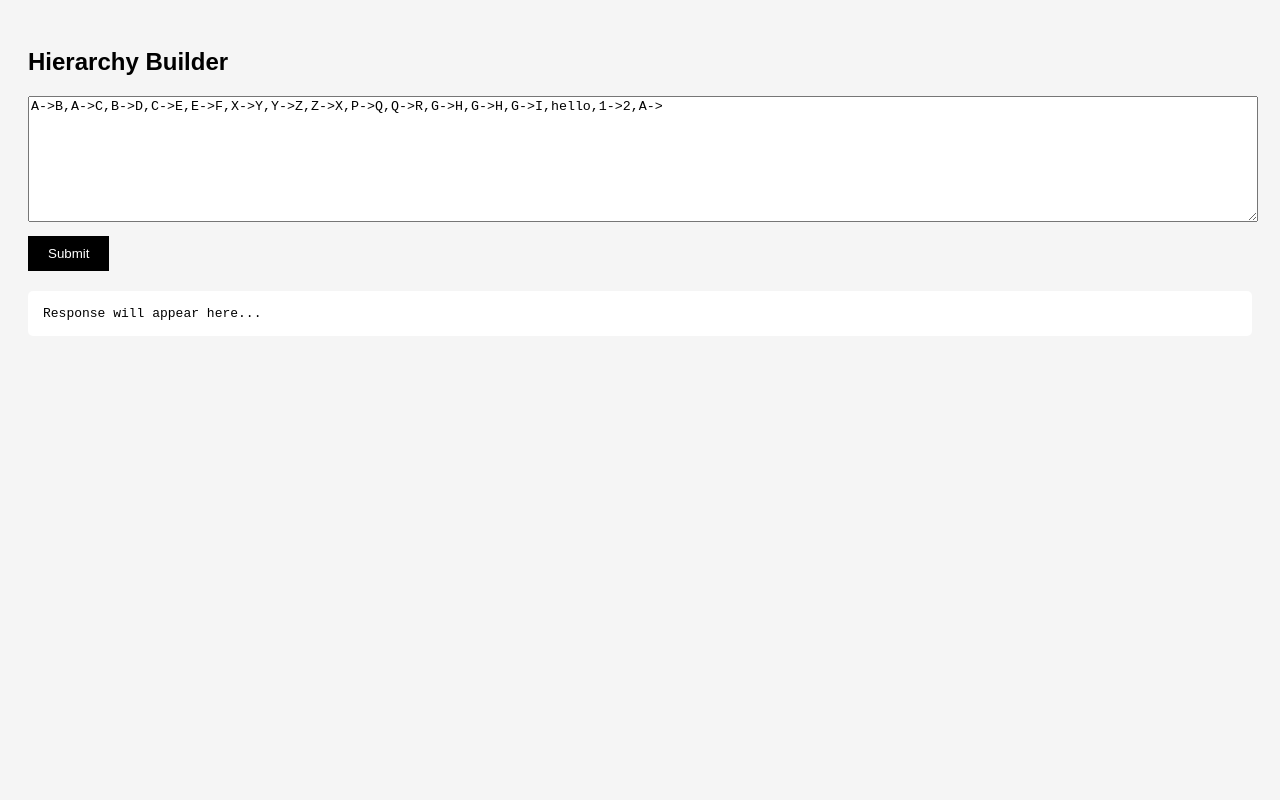
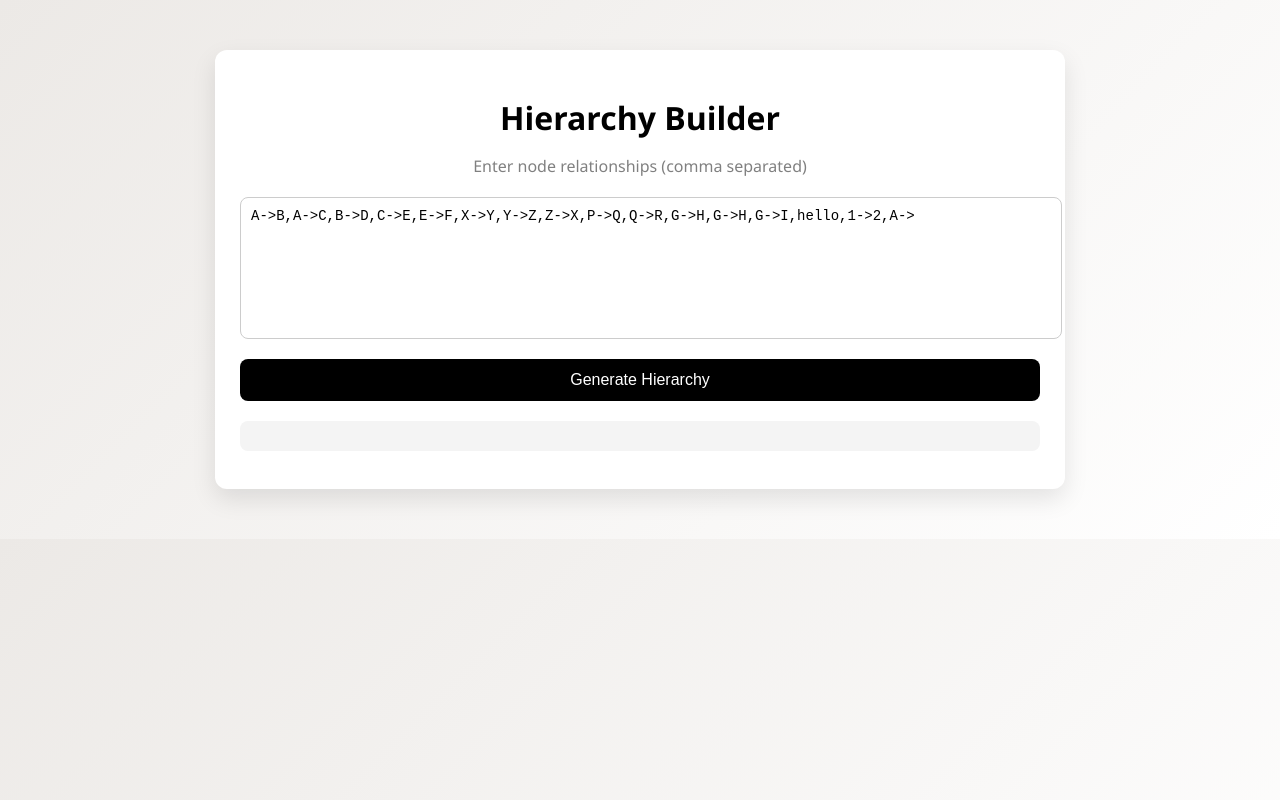
Before and after one commit to vaishnavi-3448/bajaj-fsd, a website: page index.html in a window 1280 px wide. Drawn offline with Linux system fonts and the light colour scheme.

Commit message:
Updated UI

```diff
--- a/index.html
+++ b/index.html
@@ -1,51 +1,28 @@
 <!DOCTYPE html>
 <html>
 <head>
-    <title>Bajaj Hierarchy Tool</title>
-    <style>
-        body {
-            font-family: Arial;
-            padding: 20px;
-            background: #f5f5f5;
-        }
-        textarea {
-            width: 100%;
-            height: 120px;
-            margin-bottom: 10px;
-        }
-        button {
-            padding: 10px 20px;
-            background: black;
-            color: white;
-            border: none;
-            cursor: pointer;
-        }
-        button:hover {
-            background: #333;
-        }
-        pre {
-            background: white;
-            padding: 15px;
-            margin-top: 20px;
-            border-radius: 5px;
-            overflow-x: auto;
-        }
-    </style>
+    <title>Hierarchy Builder</title>
+    <link rel="stylesheet" href="style.css">
 </head>
 
 <body>
 
-<h2>Hierarchy Builder</h2>
+<div class="container">
 
-<textarea id="input">
+    <h1>Hierarchy Builder</h1>
+    <p class="subtitle">Enter node relationships (comma separated)</p>
+
+    <textarea id="input">
 A->B,A->C,B->D,C->E,E->F,X->Y,Y->Z,Z->X,P->Q,Q->R,G->H,G->H,G->I,hello,1->2,A->
-</textarea>
+    </textarea>
 
-<br>
+    <button onclick="send()">Generate Hierarchy</button>
 
-<button onclick="send()">Submit</button>
+    <div id="status"></div>
 
-<pre id="output">Response will appear here...</pre>
+    <pre id="output"></pre>
+
+</div>
 
 <script>
 async function send() {
@@ -56,7 +33,8 @@ async function send() {
         .map(x => x.trim())
         .filter(x => x.length > 0);
 
-    document.getElementById("output").innerText = "Loading...";
+    document.getElementById("status").innerText = "Processing...";
+    document.getElementById("output").innerText = "";
 
     try {
         const res = await fetch("http://localhost:3000/bfhl", {
@@ -69,12 +47,14 @@ async function send() {
 
         const json = await res.json();
 
+        document.getElementById("status").innerText = "Successfully Generated Hierarchy ";
+
         document.getElementById("output").innerText =
             JSON.stringify(json, null, 2);
 
     } catch (err) {
-        document.getElementById("output").innerText =
-            "❌ Error connecting to API";
+        document.getElementById("status").innerText =
+            "❌ Failed to connect to API";
     }
 }
 </script>
--- /dev/null
+++ b/style.css
@@ -0,0 +1,66 @@
+body {
+    margin: 0;
+    font-family: "Segoe UI", Arial, sans-serif;
+    background: linear-gradient(135deg, #ece9e6, #ffffff);
+}
+
+.container {
+    max-width: 800px;
+    margin: 50px auto;
+    padding: 25px;
+    background: white;
+    border-radius: 12px;
+    box-shadow: 0 10px 25px rgba(0,0,0,0.1);
+}
+
+h1 {
+    text-align: center;
+    margin-bottom: 5px;
+}
+
+.subtitle {
+    text-align: center;
+    color: gray;
+    margin-bottom: 20px;
+}
+
+textarea {
+    width: 100%;
+    height: 120px;
+    padding: 10px;
+    border-radius: 8px;
+    border: 1px solid #ccc;
+    resize: none;
+    font-size: 14px;
+}
+
+button {
+    margin-top: 15px;
+    width: 100%;
+    padding: 12px;
+    background: black;
+    color: white;
+    border: none;
+    border-radius: 8px;
+    font-size: 16px;
+    cursor: pointer;
+}
+
+button:hover {
+    background: #333;
+}
+
+#status {
+    margin-top: 15px;
+    font-weight: bold;
+    text-align: center;
+}
+
+pre {
+    margin-top: 20px;
+    background: #f4f4f4;
+    padding: 15px;
+    border-radius: 8px;
+    overflow-x: auto;
+    max-height: 400px;
+}
```
Also changed, not shown: index.js (+12 -12 lines).
